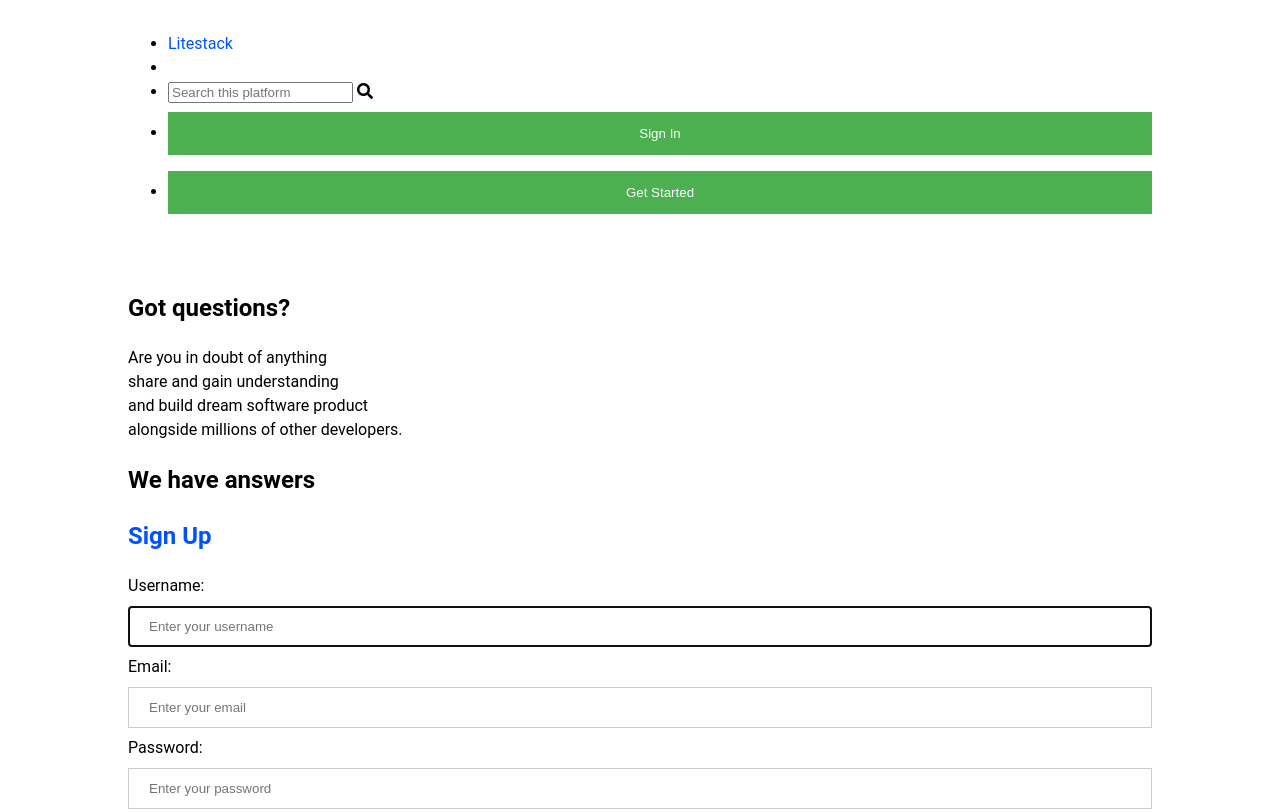
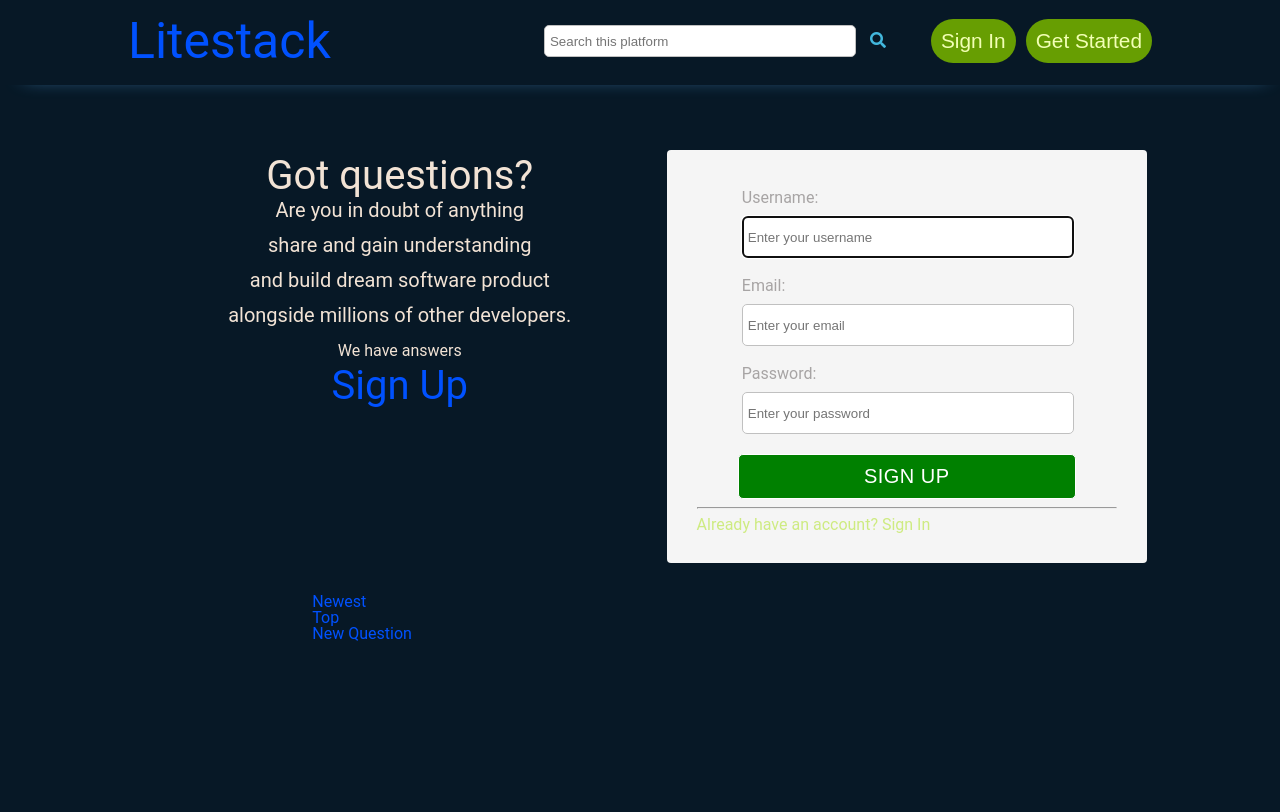
Before and after one commit to Anuoluwa/Stacklyteflow, a website: page UI/html/index.html in a window 1280 px wide. Shown: the top 812 px of the page. Drawn offline with Linux system fonts and the light colour scheme; a web font is replaced by a local one.

Commit message:
[Feature

```diff
--- /dev/null
+++ b/UI/css/main.css
@@ -0,0 +1,112 @@
+input[type=text], input[type=password] {
+    width: 100%;
+    padding: 12px 20px;
+    margin: 8px 0;
+    display: inline-block;
+    border: 1px solid #ccc;
+    box-sizing: border-box;
+}
+
+/* Set a style for all buttons */
+button {
+    background-color: #4CAF50;
+    color: white;
+    padding: 14px 20px;
+    margin: 8px 0;
+    border: none;
+    cursor: pointer;
+    width: 100%;
+}
+
+button:hover {
+    opacity: 0.8;
+}
+
+/* Extra styles for the cancel button */
+.cancelbtn {
+    width: auto;
+    padding: 10px 18px;
+    background-color: #f44336;
+}
+
+/* Center the image and position the close button */
+.imgcontainer {
+    text-align: center;
+    margin: 24px 0 12px 0;
+    position: relative;
+}
+
+.container {
+    padding: 16px;
+}
+
+span.psw {
+    float: right;
+    padding-top: 16px;
+}
+
+/* The Modal (background) */
+.modal {
+    display: none; /* Hidden by default */
+    position: fixed; /* Stay in place */
+    z-index: 1; /* Sit on top */
+    left: 0;
+    top: 0;
+    width: 100%; /* Full width */
+    height: 100%; /* Full height */
+    overflow: auto; /* Enable scroll if needed */
+    background-color: rgb(0,0,0); /* Fallback color */
+    background-color: rgba(0,0,0,0.4); /* Black w/ opacity */
+    padding-top: 60px;
+}
+
+/* Modal Content/Box */
+.modal-content {
+    background-color: #fefefe;
+    margin: 5% auto 15% auto; /* 5% from the top, 15% from the bottom and centered */
+    border: 1px solid #888;
+    width: 80%; /* Could be more or less, depending on screen size */
+}
+
+/* The Close Button (x) */
+.close {
+    position: absolute;
+    right: 25px;
+    top: 0;
+    color: #000;
+    font-size: 35px;
+    font-weight: bold;
+}
+
+.close:hover,
+.close:focus {
+    color: red;
+    cursor: pointer;
+}
+
+/* Add Zoom Animation */
+.animate {
+    -webkit-animation: animatezoom 0.6s;
+    animation: animatezoom 0.6s
+}
+
+@-webkit-keyframes animatezoom {
+    from {-webkit-transform: scale(0)}
+    to {-webkit-transform: scale(1)}
+}
+
+@keyframes animatezoom {
+    from {transform: scale(0)}
+    to {transform: scale(1)}
+}
+
+/* Change styles for span and cancel button on extra small screens */
+@media screen and (max-width: 300px) {
+    span.psw {
+       display: block;
+       float: none;
+    }
+    .cancelbtn {
+       width: 100%;
+    }
+}
--- a/UI/css/style.css
+++ b/UI/css/style.css
@@ -1,9 +1,58 @@
+/* http://meyerweb.com/eric/tools/css/reset/ 2. v2.0 | 20110126
+  License: none (public domain)
+*/
+
+html, body, div, span, applet, object, iframe,
+h1, h2, h3, h4, h5, h6, p, blockquote, pre,
+a, abbr, acronym, address, big, cite, code,
+del, dfn, em, img, ins, kbd, q, s, samp,
+small, strike, strong, sub, sup, tt, var,
+b, u, i, center,
+dl, dt, dd, ol, ul, li,
+fieldset, form, label, legend,
+table, caption, tbody, tfoot, thead, tr, th, td,
+article, aside, canvas, details, embed,
+figure, figcaption, footer, header, hgroup,
+menu, nav, output, ruby, section, summary,
+time, mark, audio, video {
+  margin: 0;
+  padding: 0;
+  border: 0;
+  font-size: 100%;
+  font: inherit;
+  vertical-align: baseline;
+}
+/* HTML5 display-role reset for older browsers */
+article, aside, details, figcaption, figure,
+footer, header, hgroup, menu, nav, section {
+  display: block;
+}
+body {
+  line-height: 1;
+}
+ol, ul {
+  list-style: none;
+}
+blockquote, q {
+  quotes: none;
+}
+blockquote:before, blockquote:after,
+q:before, q:after {
+  content: '';
+  content: none;
+}
+table {
+  border-collapse: collapse;
+  border-spacing: 0;
+}
+
 @import url('href="https://fonts.googleapis.com/css?family=Roboto|Lato|Raleway"');
 
 body {
     font: 16px/1.5 Roboto, Lato, Raleway, sans-serif;
-    padding: 0;
-    margin: 0;
+    line-height: 1;
+    color: #CEEB81;
+    background-color: #071826;
 }
 .container {
     width: 80%;
@@ -15,127 +64,222 @@ a {
     text-decoration: none;
   }
   a:hover {
-    color: #091855;
+    color: #8458eb;
+  }
+  /*
+  ========================================
+  Primary header
+  ========================================
+*/
+header {
+    width: 100%;
+    height: 40px;
+    margin-bottom: 60px;
+    color: #F2E3D5;
+    padding-top: 15px;
+    padding-bottom: 30px;
+    box-shadow: 5px 10px 20px -20px rgba(85,172,238 ,1);
+
+}
+.logo {
+    font-size: 50px;
+
 }
 
+ul {
+    padding: 0;
+    list-style: none;
+  }
+
+  .search-input {
+    margin-left: auto;
+    margin-right: auto;
+    padding-right: 35px;
+  }
+
+  .nav-bar {
+    display: flex;
+    align-items: center;
+    color: #42B7DD;
+
+  }
+  .nav-bar li {
+    cursor: pointer;
+  }
+  .nav-bar li:hover{
+    color: rgba(85,172,238 ,1);
+  }
+
+  .nav-bar li:not(:last-child):not(.twitter__bird) {
+    margin-right: 10px;
+  }
+  .nav-bar li  i:not(.fa-twitter):not(.fa-search):not(.fa-user-circle-o) {
+    margin-right: 3px;
+  }
+  .nav-bar li > button {
+    font-size: 1.3em;
+    border: 0;
+    background: #679E02;
+    color: #F2FFB5;
+    border-radius: 50px;
+  }
+
+  .search-field {
+    height: 20px;
+    width: 300px;
+    padding: 5px;
+    margin: 10px;
+    border: 1.5px solid #c0c0c0;
+    border-radius: 5px;
+  }
+
+  .input-field {
+    height: 20px;
+    width: 320px;
+    padding: 5px;
+    margin: 10px;
+    border: 1.5px solid #c0c0c0;
+    border-radius: 5px;
+  }
+  .nav-btn {
+      padding: 10px;
+
+  }
+
+/*
+    ========================================
+    main / hero
+    ========================================
+  */
+.flex-container {
+    display: flex;
+    flex-direction: row;
+    padding:5px;
 
 
-/* Modals */
-/* Full-width input fields */
-input[type=text], input[type=password] {
-    width: 100%;
-    padding: 12px 20px;
-    margin: 8px 0;
-    display: inline-block;
-    border: 1px solid #ccc;
-    box-sizing: border-box;
 }
 
-/* Set a style for all buttons */
-button {
-    background-color: #4CAF50;
-    color: white;
-    padding: 14px 20px;
-    margin: 8px 0;
-    border: none;
-    cursor: pointer;
-    width: 100%;
+.flex-banner {
+    flex-grow: 6;
+    text-align: center;
+    padding: 8px;
+    line-height: 35px;
+    color: #F2E3D5;
+}
+.flex-banner h1 {
+    font-size: 40px;
+    font-weight: 300px;
+
+}
+.flex-banner p {
+    font-size: 20px;
+
+}
+.flex-signup  {
+    flex-grow: 4;
+    background-color: #f5f5f5;
+    margin-bottom: 10px;
+    border-radius: 4px;
+    width: 30%;
+    max-width: 600px;
+    padding: 30px;
   }
 
-button:hover {
-    opacity: 0.8;
+.labels {
+    display: block;
+    text-align: left;
+    padding-left: 10px;
+    vertical-align: middle;
+    margin-top: 10px;
+    color: #a7a4a4;
+  }
+  .rowTab {
+    display: block;
+    text-align: left;
+    margin: 0 auto;
+    width: 300px;
+    vertical-align: middle;
+    padding-right:50px;
+  }
+  .input-field {
+    height: 30px;
+    width: 320px;
+    padding: 5px;
+    margin: 10px;
+    border: 1.5px solid #c0c0c0;
+    border-radius: 5px;
   }
 
-/* Extra styles for the cancel button */
-.cancelbtn {
-    width: auto;
-    padding: 10px 18px;
-    background-color: #f44336;
+  .submit {
+    border-radius: 5px;
+    vertical-align: middle;
+    background-color: green;
+    color: #fff;
+    cursor: pointer;
+    display: block;
+    font-weight: 400;
+    letter-spacing: .5px;
+    margin: 0 auto;
+    margin-top: 10px;
+    text-transform: uppercase;
+    border: 1px solid #fff;
+    padding: 10px 30px;
+    width: 338px;
+    font-size: 20px;
   }
 
-/* Center the image and position the close button */
-.imgcontainer {
-    text-align: center;
-    margin: 24px 0 12px 0;
-    position: relative;
+/*
+    ========================================
+    Footer
+    ========================================
+  */
+
+footer {
+    width: calc(100% - 80px);
+    padding: 40px 40px;
+    margin-top: 20px;
+    background-color: #111;
+    overflow: hidden;
 }
 
-img.avatar {
-    width: 40%;
-    border-radius: 50%;
+footer ul {
+    width: fit-content;
+    float: left;
+    padding-left: 20px;
 }
 
-.container {
-    padding: 16px;
+footer ul li {
+    display: block;
+    list-style: none;
 }
 
-span.psw {
-    float: right;
-    padding-top: 16px;
+footer ul li a {
+    font-size: 16px;
+    color: #fff;
+    line-height: 30px;
 }
 
-/* The Modal (background) */
-.modal {
-    display: none; /* Hidden by default */
-    position: fixed; /* Stay in place */
-    z-index: 1; /* Sit on top */
-    left: 0;
-    top: 0;
-    width: 100%; /* Full width */
-    height: 100%; /* Full height */
-    overflow: auto; /* Enable scroll if needed */
-    background-color: rgb(0,0,0); /* Fallback color */
-    background-color: rgba(0,0,0,0.4); /* Black w/ opacity */
-    padding-top: 60px;
+@media only screen and (min-width: 1000px) {
+    .footer {
+        color: #648880;
+        font-size: 14px;
+        padding-bottom: 44px;
+        padding-top: 44px;
+
       }
+      .footer small {
+        float: left;
+        font-weight: 400;
+      }
+      footer ul {
+        width: fit-content;
+        float: right;
 
-/* Modal Content/Box */
-.modal-content {
-    background-color: #fefefe;
-    margin: 5% auto 15% auto; /* 5% from the top, 15% from the bottom and centered */
-    border: 1px solid #888;
-    width: 80%; /* Could be more or less, depending on screen size */
     }
+    footer ul li {
+        display: inline-block;
+        margin: 10px;
 
-/* The Close Button (x) */
-.close {
-    position: absolute;
-    right: 25px;
-    top: 0;
-    color: #000;
-    font-size: 35px;
-    font-weight: bold;
-}
 
-.close:hover,
-.close:focus {
-    color: red;
-    cursor: pointer;
-}
-
-/* Add Zoom Animation */
-.animate {
-    -webkit-animation: animatezoom 0.6s;
-    animation: animatezoom 0.6s
-}
-
-@-webkit-keyframes animatezoom {
-    from {-webkit-transform: scale(0)}
-    to {-webkit-transform: scale(1)}
-}
-
-@keyframes animatezoom {
-    from {transform: scale(0)}
-    to {transform: scale(1)}
-}
-
-/* Change styles for span and cancel button on extra small screens */
-@media screen and (max-width: 300px) {
-    span.psw {
-       display: block;
-       float: none;
-    }
-    .cancelbtn {
-       width: 100%;
     }
 }
```
Also changed, not shown: UI/html/ddd.html (added, +98 -0 lines), UI/html/login.html (deleted, +0 -14 lines), UI/html/signup.html (deleted, +0 -18 lines), 2 other files. Lines whose indentation alone changed are shown as unchanged.
